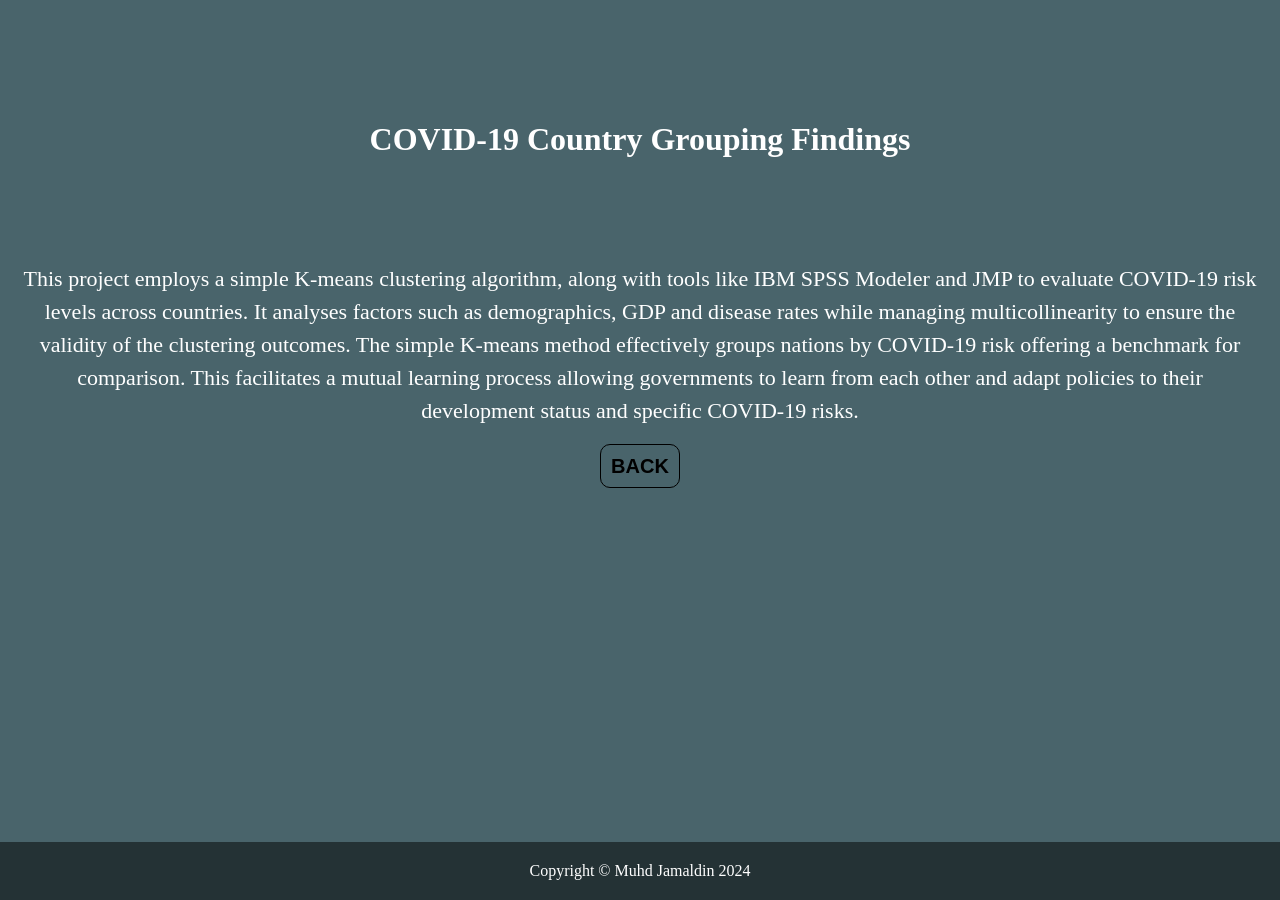
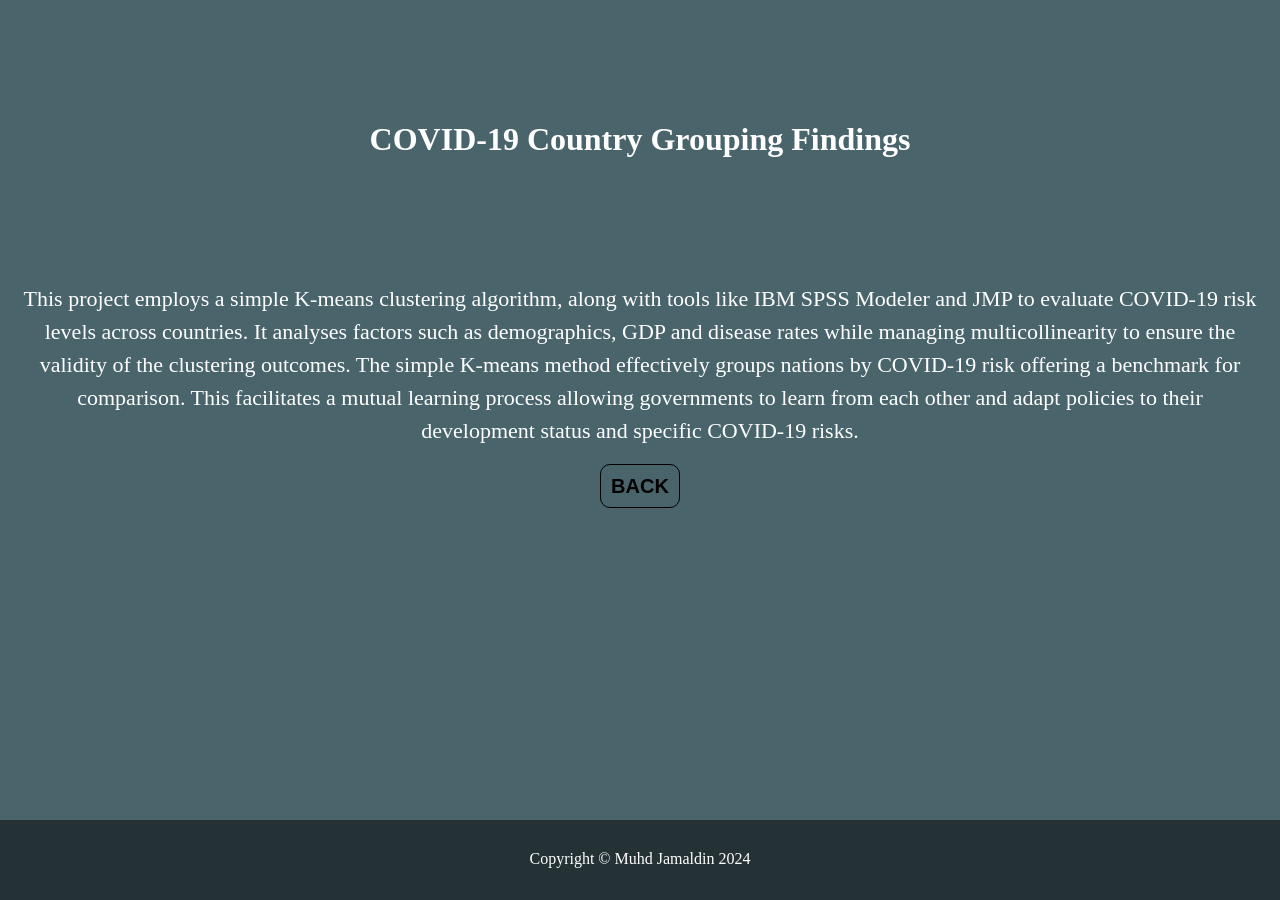
Before and after one commit to Md-Khid/Md-Khid, a Jekyll site: the page 1.html, which Jekyll copies as it is, in a window 1280 px wide. Built offline with Jekyll 4.4.1, drawn with Linux system fonts in a browser that asks for light colours.

Commit message:
Update 1.html

```diff
--- a/1.html
+++ b/1.html
@@ -22,7 +22,7 @@
             text-align: center;
         }
         .container {
-            padding-bottom: 60px; /* Add padding to the bottom of the container to create space for the footer */
+            padding-bottom: 80px; /* Add padding to the bottom of the container to create space for the footer */
         }
         .container p {
             font-size: 22px;
@@ -44,14 +44,15 @@
         }
         footer {
             text-align: center;
-            position: absolute; /* Set position to absolute for fixed positioning */
+            position: fixed; /* Set position to fixed for fixed positioning */
             bottom: 0; /* Align footer to bottom of viewport */
             width: 100%; /* Ensure footer spans the full width */
-            padding: 20px 0; /* Add padding to footer */
+            height: 80px; /* Set fixed height for the footer */
             background-color: rgba(0, 0, 0, 0.5); /* Semi-transparent background color for readability */
         }
         footer p {
             margin: 0; /* Remove default margin from paragraph inside footer */
+            padding-top: 30px; /* Adjust top padding for vertical centering */
         }
     </style>
 </head>
```
